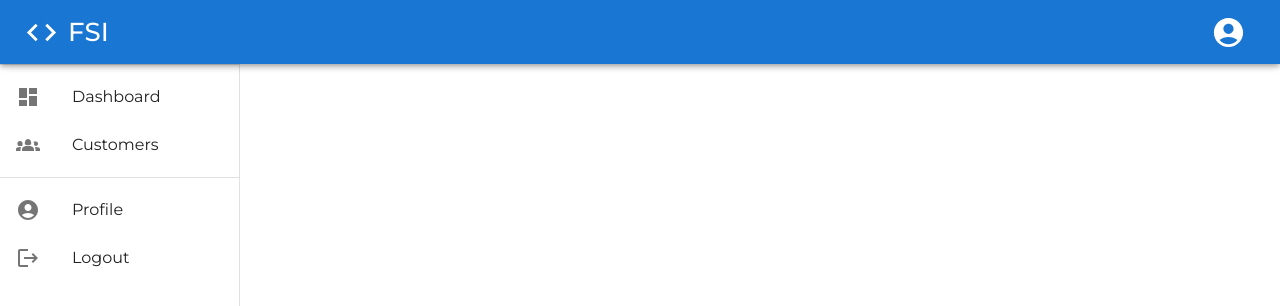
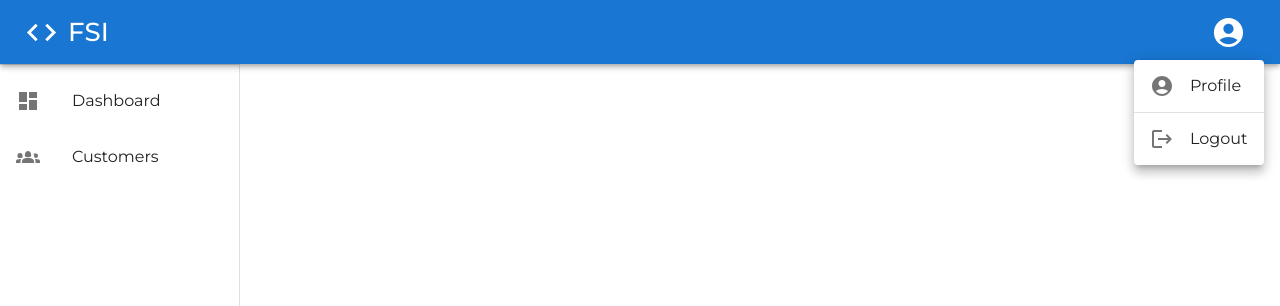
Before and after one commit to gokul-3/FSI-Project, a React (Create React App) app in the folder frontend/: page / in a window 1280 px wide. Both pictures are taken after a click on the button 1228 px from the left and 32 px from the top of the page. Shown: the top 306 px of the page. Built offline with nearby package versions, Linux system fonts and the light colour scheme.

Commit message:
added profile menu and removed secondary side menu

```diff
--- a/frontend/src/Layouts/Root/Drawer.js
+++ b/frontend/src/Layouts/Root/Drawer.js
@@ -57,44 +57,20 @@ export const PermanentDrawer = ({ drawerWidth }) => {
   );
 };
 
-const superAdminSideMenu = {
-  primary: [
+const superAdminSideMenu = [
   { itemName: "Dashboard", icon: <DashboardIcon /> },
   { itemName: "Customers", icon: <CustomersIcon /> },
-  ],
-  secondary: [
-    { itemName: "Profile", icon: <ProfileIcon /> },
-    { itemName: "Logout", icon: <LogoutIcon /> },
-  ],
-};
-const customerAdminSideMenu = {
-  primary: [
+];
+const customerAdminSideMenu = [
   { itemName: "Dashboard", icon: <DashboardIcon /> },
   { itemName: "Users", icon: <CustomersIcon /> },
-  ],
-  secondary: [
-    { itemName: "Profile", icon: <ProfileIcon /> },
-    { itemName: "Logout", icon: <LogoutIcon /> },
-  ],
-};
-const supervisorSideMenu = {
-  primary: [
+];
+const supervisorSideMenu = [
   { itemName: "Dashboard", icon: <DashboardIcon /> },
   { itemName: "Users", icon: <CustomersIcon /> },
-  ],
-  secondary: [
-    { itemName: "Profile", icon: <ProfileIcon /> },
-    { itemName: "Logout", icon: <LogoutIcon /> },
-  ],
-};
+];
 
-const userSideMenu = {
-  primary: [{ itemName: "Dashboard", icon: <DashboardIcon /> }],
-  secondary: [
-    { itemName: "Profile", icon: <ProfileIcon /> },
-    { itemName: "Logout", icon: <LogoutIcon /> },
-  ],
-};
+const userSideMenu = [{ itemName: "Dashboard", icon: <DashboardIcon /> }];
 
 const sideMenu = {
   superAdmin: superAdminSideMenu,
@@ -110,24 +86,16 @@ const DrawerContent = () => {
       <Toolbar />
       <Divider />
       <List>
-        {sideMenu[userType].primary.map(({ itemName, icon }, index) => (
+        {sideMenu[userType].map(({ itemName, icon }, index) => (
+          <>
             <ListItem key={itemName} disablePadding>
-            <ListItemButton>
+              <ListItemButton sx={{ py: 1.5 }}>
                 <ListItemIcon>{icon}</ListItemIcon>
                 <ListItemText primary={itemName} />
               </ListItemButton>
             </ListItem>
-        ))}
-      </List>
-      <Divider />
-      <List>
-        {sideMenu[userType].secondary.map(({ itemName, icon }, index) => (
-          <ListItem key={itemName} disablePadding>
-            <ListItemButton>
-              <ListItemIcon>{icon}</ListItemIcon>
-              <ListItemText primary={itemName} />
-            </ListItemButton>
-          </ListItem>
+            {/* <Divider /> */}
+          </>
         ))}
       </List>
     </Box>
--- a/frontend/src/Layouts/Root/Navbar.js
+++ b/frontend/src/Layouts/Root/Navbar.js
@@ -1,10 +1,32 @@
 import React from "react";
 import CodeIcon from "@mui/icons-material/Code";
 import MenuIcon from "@mui/icons-material/Menu";
-import { AppBar, Avatar, IconButton, Toolbar, Typography } from "@mui/material";
-import { AccountCircle } from "@mui/icons-material";
+import {
+  AppBar,
+  Avatar,
+  Divider,
+  IconButton,
+  Menu,
+  MenuItem,
+  Toolbar,
+  Typography,
+} from "@mui/material";
+import {
+  AccountCircle as ProfileIcon,
+  Logout as LogoutIcon,
+} from "@mui/icons-material";
+import { useNavigate } from "react-router-dom";
 
 const Navbar = ({ handleDrawerToggle, drawerWidth }) => {
+  const navigate = useNavigate();
+  const [accountMenuAnchor, setAccountMenuAnchor] = React.useState(null);
+  const openAccountMenu = Boolean(accountMenuAnchor);
+  const handleMenuClick = (event) => {
+    setAccountMenuAnchor(event.currentTarget);
+  };
+  const handleMenuClose = () => {
+    setAccountMenuAnchor(null);
+  };
   return (
     <AppBar
       position="fixed"
@@ -37,11 +59,30 @@ const Navbar = ({ handleDrawerToggle, drawerWidth }) => {
           <CodeIcon fontSize="large" />
           FSI
         </Typography>
-        <IconButton>
+        <IconButton onClick={handleMenuClick}>
           <Avatar sx={{ bgcolor: "transparent" }}>
-            <AccountCircle fontSize="large" />
+            <ProfileIcon fontSize="large" />
           </Avatar>
         </IconButton>
+        <Menu
+          anchorEl={accountMenuAnchor}
+          open={openAccountMenu}
+          onClose={handleMenuClose}
+        >
+          <MenuItem
+            onClick={() => {
+              navigate('/profile');
+            }}
+          >
+            <ProfileIcon fontSize="medium" color="action" sx={{ mr: 2 }} />
+            Profile
+          </MenuItem>
+          <Divider />
+          <MenuItem>
+            <LogoutIcon fontSize="medium" color="action" sx={{ mr: 2 }} />
+            Logout
+          </MenuItem>
+        </Menu>
       </Toolbar>
     </AppBar>
   );
```
Lines whose indentation alone changed are shown as unchanged.
